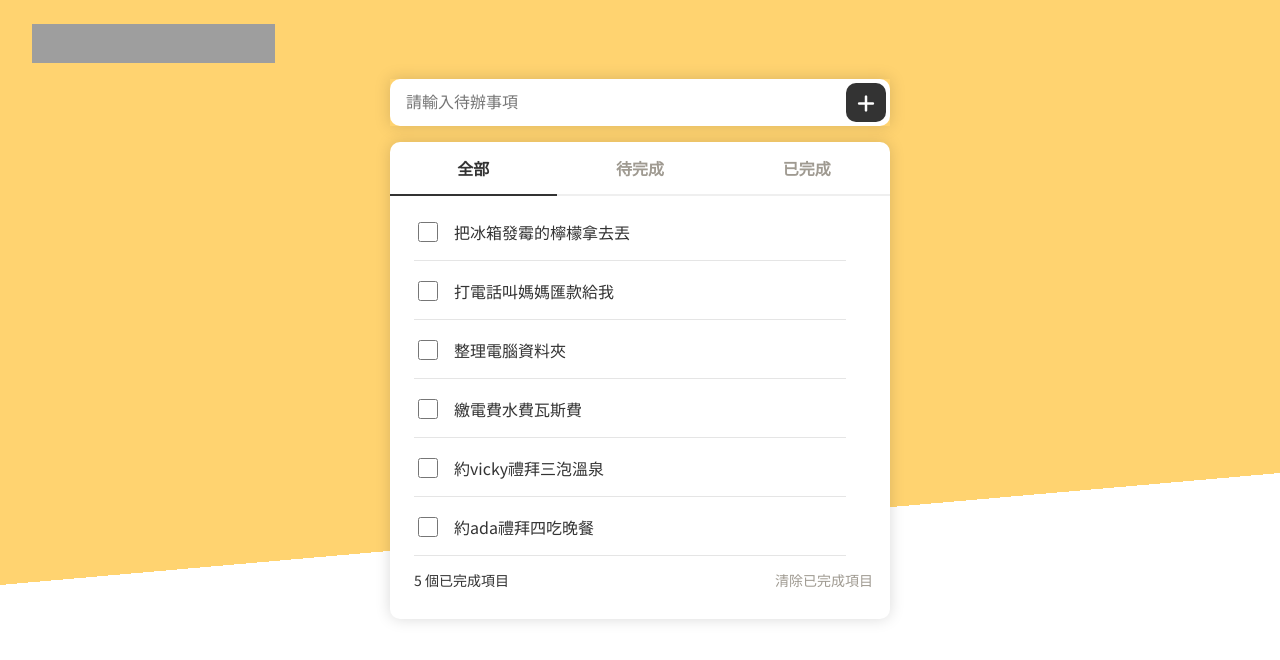
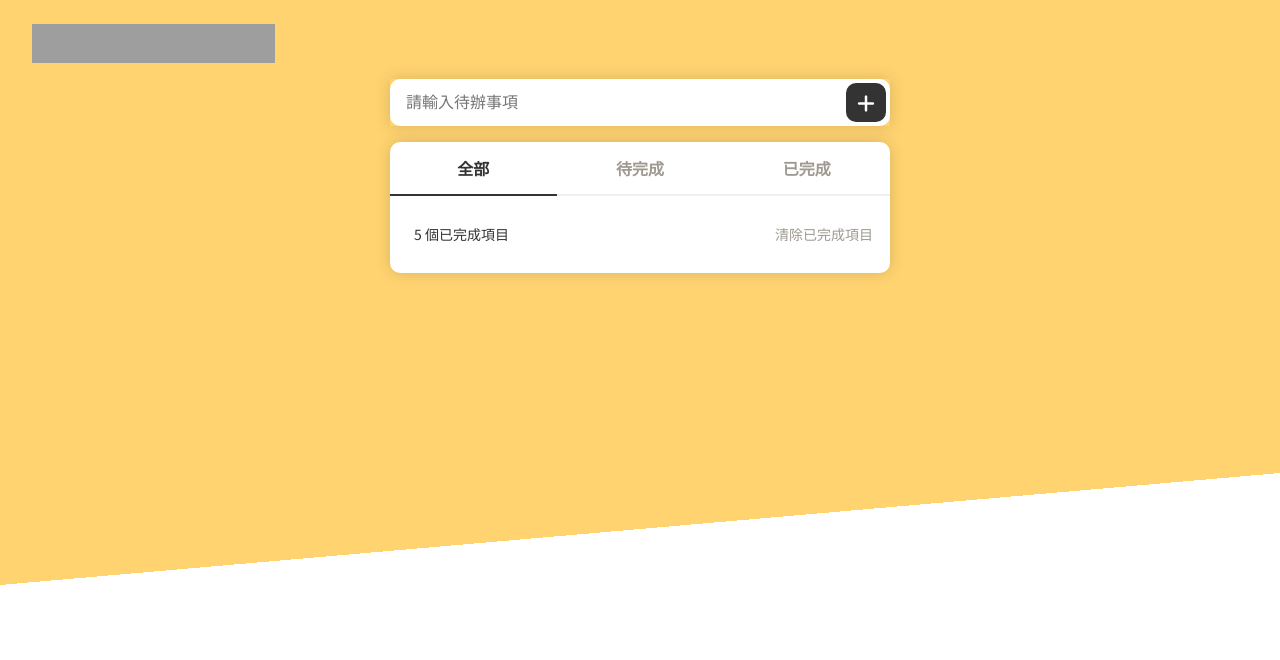
Before and after one commit to huanmingchang/react-todolist, a React (Create React App) app: page / in a window 1280 px wide. Shown: the top 660 px of the page. Built offline with nearby package versions, Linux system fonts and the light colour scheme; grey boxes are pictures that could not be loaded.

Commit message:
feat: add todos component

```diff
--- a/src/App.js
+++ b/src/App.js
@@ -1,5 +1,5 @@
 import './App.css'
-import { useState } from 'react'
+import { useState, useEffect } from 'react'
 
 function Input(props) {
   const { newTodo, setNewTodo, setTodos } = props
@@ -31,6 +31,28 @@
         ></i>
       </a>
     </div>
+  )
+}
+
+function Todos(props) {
+  const { todos, setTodos } = props
+
+  return (
+    <ul className='todoList_item'>
+      {todos.map((item, i) => {
+        return (
+          <li key={i}>
+            <label className='todoList_label'>
+              <input className='todoList_input' type='checkbox' value='true' />
+              <span>{item.item}</span>
+            </label>
+            <a href='#'>
+              <i className='fa fa-times'></i>
+            </a>
+          </li>
+        )
+      })}
+    </ul>
   )
 }
 
@@ -67,86 +89,7 @@
                 </li>
               </ul>
               <div className='todoList_items'>
-                <ul className='todoList_item'>
-                  <li>
-                    <label className='todoList_label'>
-                      <input
-                        className='todoList_input'
-                        type='checkbox'
-                        value='true'
-                      />
-                      <span>把冰箱發霉的檸檬拿去丟</span>
-                    </label>
-                    <a href='#'>
-                      <i className='fa fa-times'></i>
-                    </a>
-                  </li>
-                  <li>
-                    <label className='todoList_label'>
-                      <input
-                        className='todoList_input'
-                        type='checkbox'
-                        value='true'
-                      />
-                      <span>打電話叫媽媽匯款給我</span>
-                    </label>
-                    <a href='#'>
-                      <i className='fa fa-times'></i>
-                    </a>
-                  </li>
-                  <li>
-                    <label className='todoList_label'>
-                      <input
-                        className='todoList_input'
-                        type='checkbox'
-                        value='true'
-                      />
-                      <span>整理電腦資料夾</span>
-                    </label>
-                    <a href='#'>
-                      <i className='fa fa-times'></i>
-                    </a>
-                  </li>
-                  <li>
-                    <label className='todoList_label'>
-                      <input
-                        className='todoList_input'
-                        type='checkbox'
-                        value='true'
-                      />
-                      <span>繳電費水費瓦斯費</span>
-                    </label>
-                    <a href='#'>
-                      <i className='fa fa-times'></i>
-                    </a>
-                  </li>
-                  <li>
-                    <label className='todoList_label'>
-                      <input
-                        className='todoList_input'
-                        type='checkbox'
-                        value='true'
-                      />
-                      <span>約vicky禮拜三泡溫泉</span>
-                    </label>
-                    <a href='#'>
-                      <i className='fa fa-times'></i>
-                    </a>
-                  </li>
-                  <li>
-                    <label className='todoList_label'>
-                      <input
-                        className='todoList_input'
-                        type='checkbox'
-                        value='true'
-                      />
-                      <span>約ada禮拜四吃晚餐</span>
-                    </label>
-                    <a href='#'>
-                      <i className='fa fa-times'></i>
-                    </a>
-                  </li>
-                </ul>
+                <Todos todos={todos} />
                 <div className='todoList_statistics'>
                   <p> 5 個已完成項目</p>
                   <a href='#'>清除已完成項目</a>
```
